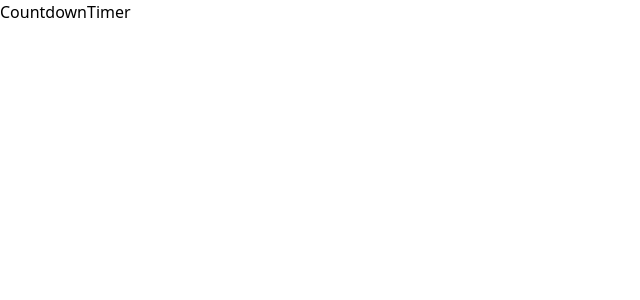
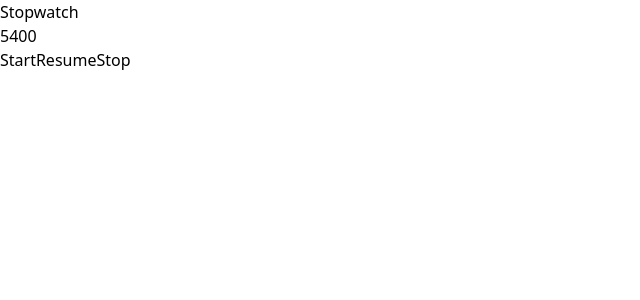
Before and after one commit to 29aNKUR/ReactMCR, a React (Vite) app: page /countdowntimer in a window 1280 px wide. Shown: the top 300 px of the page, without its empty margins (0-640 px from the left). Built offline with nearby package versions, Linux system fonts and the light colour scheme.

Commit message:
stopwatch cp

```diff
--- a/src/components/CountdownTimer.tsx
+++ b/src/components/CountdownTimer.tsx
@@ -1,8 +1,55 @@
+import { useEffect, useState } from "react"
 
 
 const CountdownTimer = () => {
+
+  const [time, setTime] = useState(5400);
+  const [isActive, setIsActive] = useState(false);
+
+  const handleStart = () => {
+    setTime(5400);
+    setIsActive(true);
+  }
+
+  const handlePauseResume = () => {
+    setIsActive((prev) => !prev);
+  }
+
+
+  const handleStop = () => {
+    setTime(0);
+    setIsActive(false);
+  }
+
+  useEffect(() => {
+    let interval: any
+    if(isActive){
+      interval = setInterval(() => {
+        setTime((time) => {
+          if(time > 0) {
+            return time - 1;
+          } else {
+            setIsActive(false);
+            return 0;
+          }
+        })
+      },1000)
+    }
+
+    return () => clearInterval(interval);
+  },[])
+
+
+
   return (
-    <div>CountdownTimer</div>
+    <div>
+      <h1>Stopwatch</h1>
+      <h1>{time}</h1>
+      <button onClick={handleStart}>Start</button>
+      <button onClick={handlePauseResume}>{isActive ? 'Pause' : 'Resume'}</button>
+      <button onClick={handleStop}>Stop</button>
+
+    </div>
   )
 }
 
```
